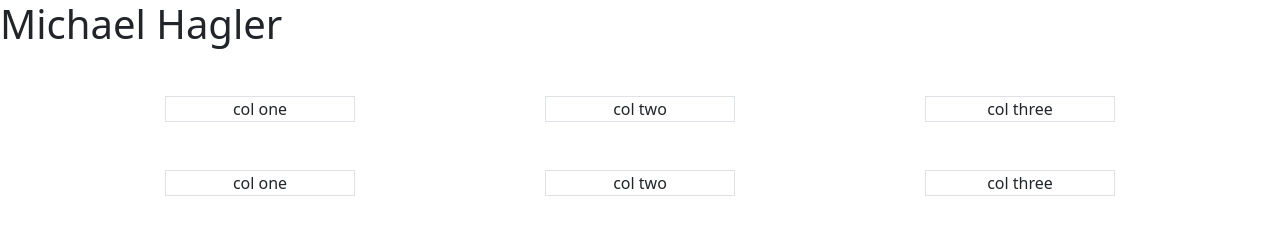
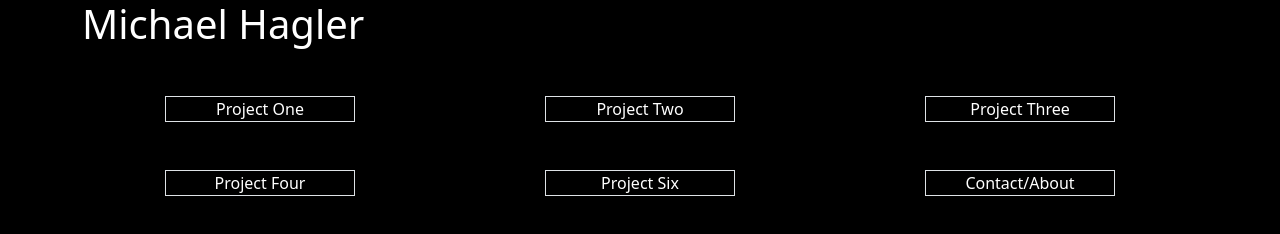
Before and after one commit to MichaelHagler/Portfolio2.0, a plain HTML site: page index.html in a window 1280 px wide. Drawn offline with nearby package versions, Linux system fonts and the light colour scheme.

Commit message:
playing around with css coloring
!important css tag should be unnecessary. checking documentation. possibly introducing scss files for custom coloring options in the future.

```diff
--- a/index.html
+++ b/index.html
@@ -8,25 +8,26 @@
   <link rel="stylesheet" href="https://cdn.jsdelivr.net/npm/bootstrap@5.2.3/dist/css/bootstrap.min.css"/>
 </head>
 <body>
-  <h1>Michael Hagler</h1>
-  <div class="container text-center">
+  <div class="container">
+    <h1>Michael Hagler</h1> <!-- Name -->
+  </div>
+
+  <div class="container text-center"> <!-- Projects container -->
 
     <div class="row mt-5 justify-content-around">
-      <div class="border col-2">col one</div>
-      <div class="border col-2">col two</div>
-      <div class="border col-2">col three</div>
+      <div class="border col-2">Project One</div>
+      <div class="border col-2">Project Two</div>
+      <div class="border col-2">Project Three</div>
     </div>
 
     <div class="row mt-5 justify-content-around">
-      <div class="border col-2">col one</div>
-      <div class="border col-2">col two</div>
-      <div class="border col-2">col three</div>
+      <div class="border col-2">Project Four</div>
+      <div class="border col-2">Project Six</div>
+      <div class="border col-2">Contact/About</div>
     </div>
 
   </div>
-
   </div>
-  <p></p>
-<script></script>
+  <script></script>
 </body>
 </html>
--- a/styles.css
+++ b/styles.css
@@ -1,3 +1,4 @@
-.top-buffer {
-  margin-top: 20px;
+body {
+  background-color: black !important;
+  color: white !important;
 }
```
